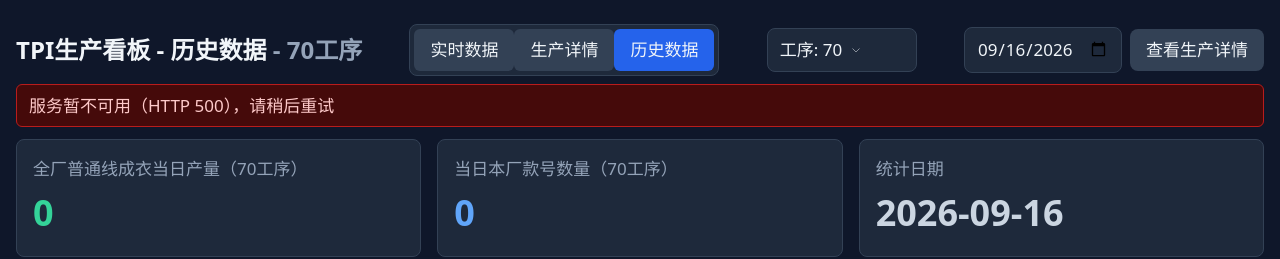
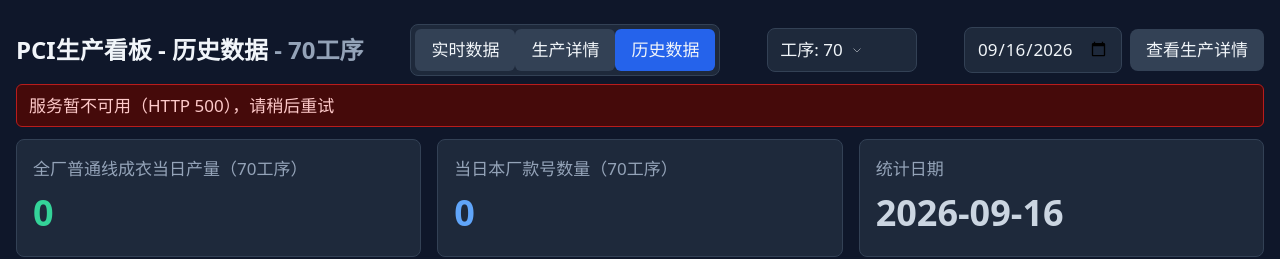
Before and after one commit to jiejiejie113/iwork11, a Django app: page /history/ in a window 1280 px wide. Shown: the top 259 px of the page. Run offline with Django 5.2, Linux system fonts and the light colour scheme; parts of the project's set-up code (start-up, migrations or seed data) failed here and were passed over; some libraries are stand-ins or nearby versions.

Commit message:
[2026-09-17][REFACTOR] 看板名称 TPI 更名为 PCI
iwork/views.py 页面标题（7 处）与 iwork/templates/iwork/kanban.html 的
<title> 从 TPI生产看板 改为 PCI生产看板；文档更名为
PCI看板框架&前后端数据映射.md（原 Tpi看板框架&前后端数据映射.md），
正文名称同步更新并记录变更。

```diff
--- a/iwork/templates/iwork/kanban.html
+++ b/iwork/templates/iwork/kanban.html
@@ -3,7 +3,7 @@
 <head>
 <meta charset="UTF-8">
 <meta name="viewport" content="width=device-width, initial-scale=1.0">
-<title>TPI生产看板 - 产量看板</title>
+<title>PCI生产看板 - 产量看板</title>
 <script src="https://cdn.tailwindcss.com"></script>
 <script>
 tailwind.config = {
--- a/iwork/views.py
+++ b/iwork/views.py
@@ -132,7 +132,7 @@
     context = _with_device_context(request, {
         'stats': stats,
         'stats_json': stats_json,
-        'page_title': 'TPI生产看板',
+        'page_title': 'PCI生产看板',
         'initial_view': 'realtime',
     })
     return render(request, 'iwork/dashboard.html', context)
@@ -145,7 +145,7 @@
     context = _with_device_context(request, {
         'stats': {'total_qty': 0, 'workorder_count': 0},
         'stats_json': '{}',
-        'page_title': 'TPI生产看板 - 历史数据',
+        'page_title': 'PCI生产看板 - 历史数据',
         'initial_view': 'history',
     })
     return render(request, 'iwork/dashboard.html', context)
@@ -175,7 +175,7 @@
 def production_detail(request):
     """生产详情 — Flow 概览页"""
     context = _with_device_context(request, {
-        'page_title': 'TPI生产看板 - 生产详情',
+        'page_title': 'PCI生产看板 - 生产详情',
         'initial_view': 'overview',
         'detail_type': '',
         'detail_key': '',
@@ -188,7 +188,7 @@
 def production_detail_flow(request, flow_name):
     """生产详情 — Flow 员工明细"""
     context = _with_device_context(request, {
-        'page_title': f'TPI生产看板 - 生产详情 - {flow_name}',
+        'page_title': f'PCI生产看板 - 生产详情 - {flow_name}',
         'initial_view': 'detail',
         'detail_type': 'flow',
         'detail_key': flow_name,
@@ -201,7 +201,7 @@
 def production_detail_stepno(request, stepno):
     """生产详情 — 工序员工明细"""
     context = _with_device_context(request, {
-        'page_title': f'TPI生产看板 - 生产详情 - 工序 {stepno}',
+        'page_title': f'PCI生产看板 - 生产详情 - 工序 {stepno}',
         'initial_view': 'detail',
         'detail_type': 'stepno',
         'detail_key': stepno,
@@ -225,7 +225,7 @@
     initial_style_no = str(request.GET.get('initial_style_no') or '').strip()
     label = initial_style_no or '未设置'
     context = _with_device_context(request, {
-        'page_title': f'TPI生产看板 - 生产详情 - 初版款号 {label}',
+        'page_title': f'PCI生产看板 - 生产详情 - 初版款号 {label}',
         'initial_view': 'detail',
         'detail_type': 'initial_style',
         'detail_key': initial_style_no,
@@ -237,6 +237,6 @@
 def kanban_page(request):
     """产量看板页面"""
     context = _with_device_context(request, {
-        'page_title': 'TPI生产看板 - 产量看板',
+        'page_title': 'PCI生产看板 - 产量看板',
     })
     return render(request, 'iwork/kanban.html', context)
```
Also changed, not shown: PCI看板框架&前后端数据映射.md (renamed from Tpi看板框架&前后端数据映射.md, +7 -2 lines).
